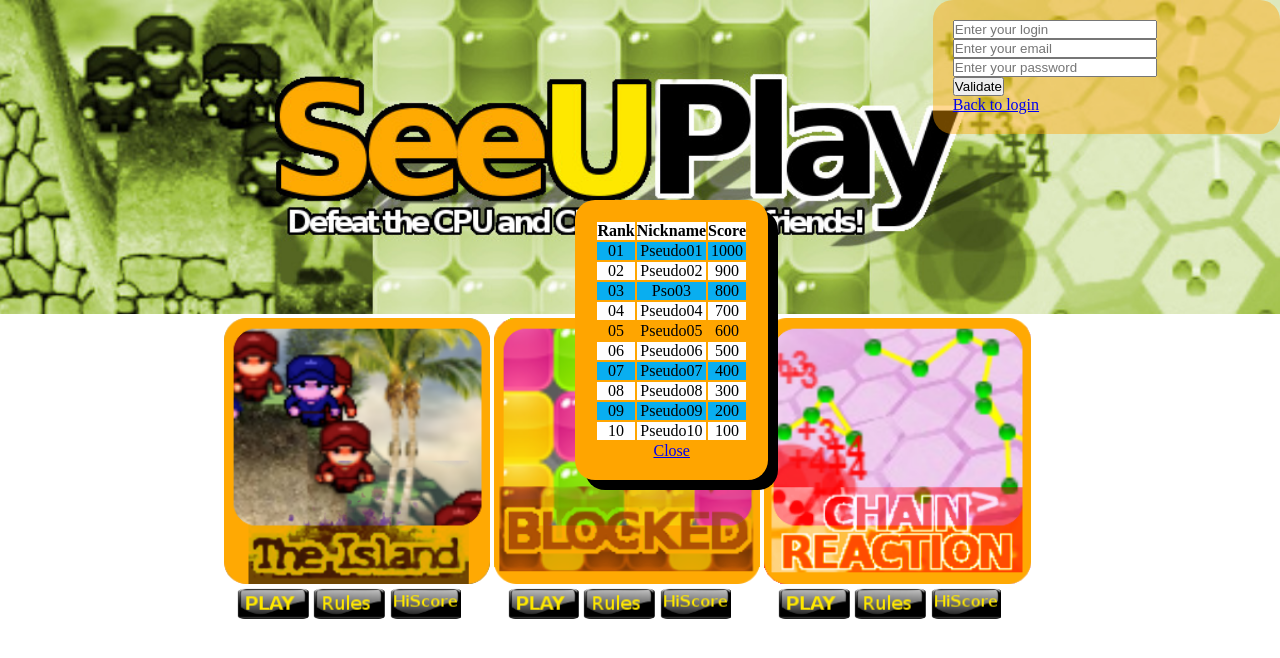
After one commit to jokoon/epsi2017, a PHP site: page /subscribe.php in a window 1280 px wide, after a click that opens the changed part. The commit adds this page. Shown: the top 658 px of the page. Run offline with PHP 8.4, Linux system fonts and the light colour scheme.

Commit message:
mise a jour du repertoire html

```diff
--- a/html/hiscore.css
+++ b/html/hiscore.css
@@ -9,10 +9,6 @@ tr:nth-child(6) {
 }
 
 #hiscore{
-    width: 25%;
+    width: 40%;
     margin: 0 auto;
-    padding:20px;
-    background-color:orange;
-    border-radius:20px;
-    text-align: center;
 }
--- a/html/seeuplay.css
+++ b/html/seeuplay.css
@@ -19,20 +19,50 @@
 }
 
 .field01{
-    width:100px;
+    width:200px;
 }
 .pres_jeux{
+    margin:0 auto;
+    width:65%;
+}
+
+.pres_btn{
     margin:0 auto;
     width:90%;
 }
 
 .img_jeu{
     display:inline-block;
-    width:24%;
+    width:32%;
 }
 .img_jeu2{
     width:100%;
 }
 .bt_jeux{
-    width:32%;
+    width:30%;
 }
+
+#hicontainer{
+    display:none;
+    position:absolute;
+    top:25%;
+    right:40%;
+    padding:20px;
+    background-color:orange;
+    border-radius:20px;
+    text-align: center;
+    box-shadow: 10px 10px;
+}
+
+.rules{
+    display:none;
+    position:absolute;
+    width:50%;
+    top:40%;
+    right:25%;
+    padding:20px;
+    background-color:orange;
+    border-radius:20px;
+    text-align: center;
+    box-shadow: 10px 10px;
+}
--- /dev/null
+++ b/html/subscribe.php
@@ -0,0 +1,132 @@
+<!DOCTYPE html>
+<html lang="en">
+<head>
+    <meta charset="UTF-8">
+    <meta name="viewport" content="width=device-width, initial-scale=1.0">
+    <meta http-equiv="X-UA-Compatible" content="ie=edge">
+    <title>SeeUPlay - subscribe</title>
+    <link rel="stylesheet" type="text/css" href="seeuplay.css">
+    <link rel="stylesheet" type="text/css" href="hiscore.css">
+</head>
+<body>
+    <div>
+        <img id="img_home" src="img/home.jpg" width="100%">
+    </div>
+
+    <div class="pres_jeux">
+        <div id="form01">
+             <form method="POST">
+                 <input class="field01" type="text" placeholder="Enter your login"><br/>
+                 <input class="field01" type="email" placeholder="Enter your email"><br/>
+                 <input class="field01" type="password" placeholder="Enter your password"><br/>
+                 <input type="submit" value="Validate">
+             </form>
+             <a href="home.php">Back to login</a>
+        </div>
+        <div class="img_jeu">
+            <img class="img_jeu2" src="img/game01.png">
+            <div class="pres_btn">
+                <a href="../games/jeu01.php"><img class="bt_jeux" src="img/button_play.png"></a>
+                <img class="bt_jeux" src="img/button_rules.png" onclick="fct_show_rules(1)">
+                <img class="bt_jeux" src="img/button_hiscore.png" onclick="fct_show_hiscore(1)">
+            </div>
+        </div>
+        <div class="img_jeu">
+            <img class="img_jeu2" src="img/game02.png">
+            <div class="pres_btn">
+                <a href="../games/jeu02.php"><img class="bt_jeux" src="img/button_play.png"></a>
+                <img class="bt_jeux" src="img/button_rules.png" onclick="fct_show_rules(2)">
+                <img class="bt_jeux" src="img/button_hiscore.png" onclick="fct_show_hiscore(2)">
+            </div>
+        </div>
+        <div class="img_jeu">
+            <img class="img_jeu2" src="img/game03.png">
+            <div class="pres_btn">
+                <a href="../games/jeu03.php"><img class="bt_jeux" src="img/button_play.png"></a>
+                <img class="bt_jeux" src="img/button_rules.png" onclick="fct_show_rules(3)">
+                <img class="bt_jeux" src="img/button_hiscore.png" onclick="fct_show_hiscore(3)">
+            </div>
+        </div>
+    </div>
+    <div id="hicontainer">
+    <?php
+    /*$bdd= new PDO('mysql:host=localhost;dbname=news;charset=utf8','root','');
+    $reponse=$bdd->query('SELECT * from mes_news');
+    $tab_hiscore=$reponse->fetch();*/
+    $tab_hiscore=Array();
+    $tab_hiscore[]=array('rank'=>'01','nick'=>'Pseudo01','score'=>1000);
+    $tab_hiscore[]=array('rank'=>'02','nick'=>'Pseudo02','score'=>900);
+    $tab_hiscore[]=array('rank'=>'03','nick'=>'Pso03','score'=>800);
+    $tab_hiscore[]=array('rank'=>'04','nick'=>'Pseudo04','score'=>700);
+    $tab_hiscore[]=array('rank'=>'05','nick'=>'Pseudo05','score'=>600);
+    $tab_hiscore[]=array('rank'=>'06','nick'=>'Pseudo06','score'=>500);
+    $tab_hiscore[]=array('rank'=>'07','nick'=>'Pseudo07','score'=>400);
+    $tab_hiscore[]=array('rank'=>'08','nick'=>'Pseudo08','score'=>300);
+    $tab_hiscore[]=array('rank'=>'09','nick'=>'Pseudo09','score'=>200);
+    $tab_hiscore[]=array('rank'=>'10','nick'=>'Pseudo10','score'=>100);
+    ?>
+    <table id="hiscore">
+     <tr>
+      <th>Rank</th>
+      <th>Nickname</th>
+      <th>Score</th>
+     </tr>
+     <?php
+     for($i=0; $i<sizeof($tab_hiscore); $i++){
+        echo "<tr>";
+        foreach($tab_hiscore[$i] as $key=>$value){
+            echo "<td>".$value."</td>";
+        }
+        echo "</tr>";
+     }
+     ?>
+   </table>
+   <a href="javascript:fct_hide_hiscore();">Close</a>
+</div>
+<div class="rules" id="rules1">
+    <h1>The Island</h1>
+    <p>You have to defeat the red team to score points. In order to win you have to use the weapons to throw all your enemies into the sea.</p>
+    <a href="javascript:fct_hide_rules();">Close</a>
+</div>
+<div class="rules" id="rules2">
+    <h1>Blocked</h1>
+    <p>You should defeat the CPU to validate your score. Click on the biggest areas. The first to reach 1000 points is the winner.</p>
+    <a href="javascript:fct_hide_rules();">Close</a>
+</div>
+<div class="rules" id="rules3">
+    <h1>Chain Reaction</h1>
+    <p>You should defeat the CPU to validate your score. Create the bigger chain reactions. The first to reach 2000 points is the winner.</p>
+    <a href="javascript:fct_hide_rules();">Close</a>
+</div>
+<script>
+    var popupshown=0;
+    //affiche le container des hiscores
+    function fct_show_hiscore(game){
+        if(popupshown==0){
+            document.getElementById("hicontainer").style="display:block";
+            popupshown=1;
+        }
+    }
+    //fait disparaitre le container des hiscores
+    function fct_hide_hiscore(){
+        document.getElementById("hicontainer").style="display:none";
+        popupshown=0;
+    }
+    //fait apparaitre les rêgles
+    function fct_show_rules(rules){
+        if(popupshown==0){
+            var rl="rules"+rules;
+            document.getElementById(rl).style="display:block";
+            popupshown=1;
+        }
+    }
+    //fait disparaitre les rêgles
+    function fct_hide_rules(){
+        document.getElementById("rules1").style="display:none";
+        document.getElementById("rules2").style="display:none";
+        document.getElementById("rules3").style="display:none";
+        popupshown=0;
+    }
+</script>
+</body>
+</html>
```
Also changed, not shown: html/home.html (deleted, +0 -37 lines), html/home.php (added, +131 -0 lines), html/recognized.php (added, +127 -0 lines).
